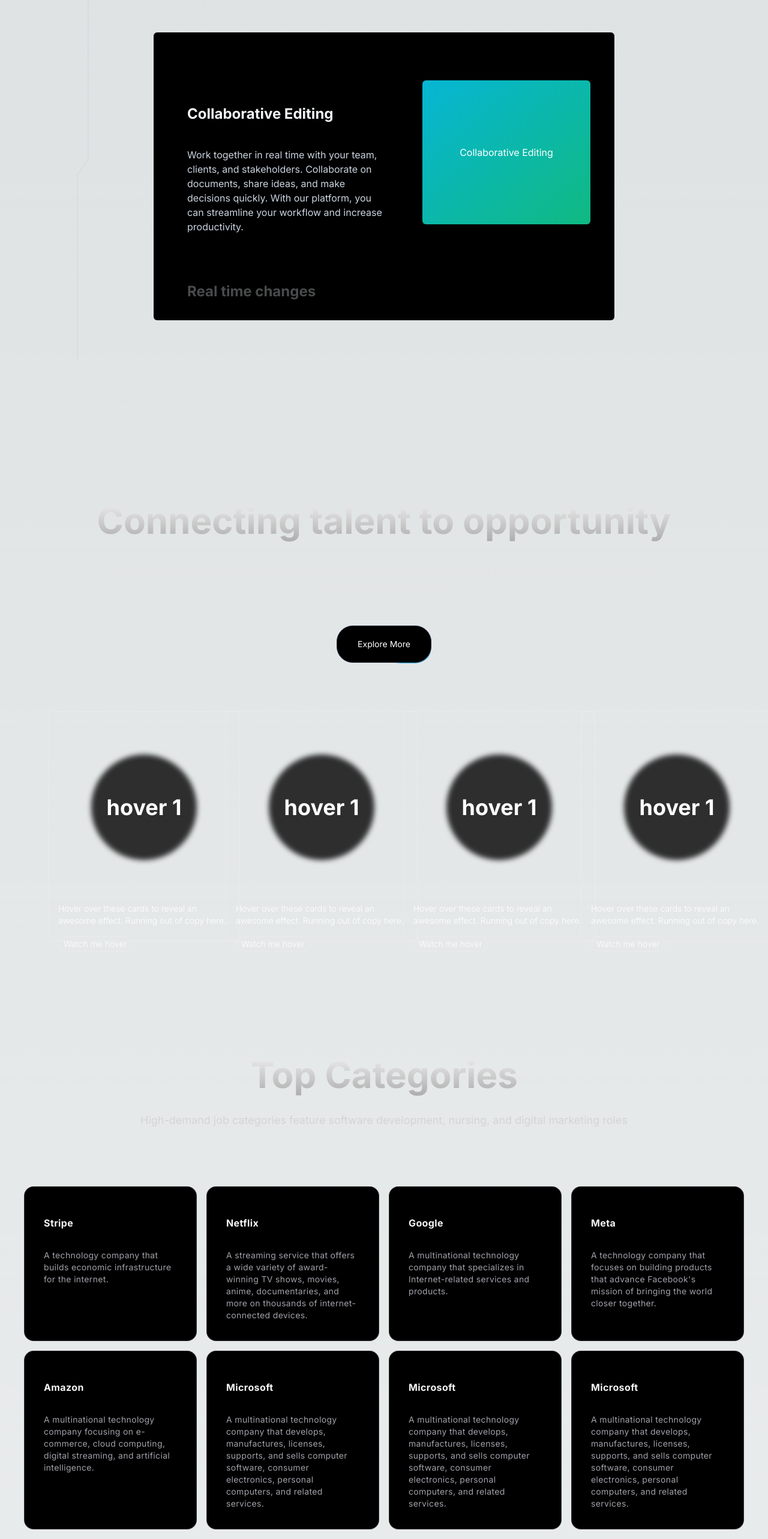
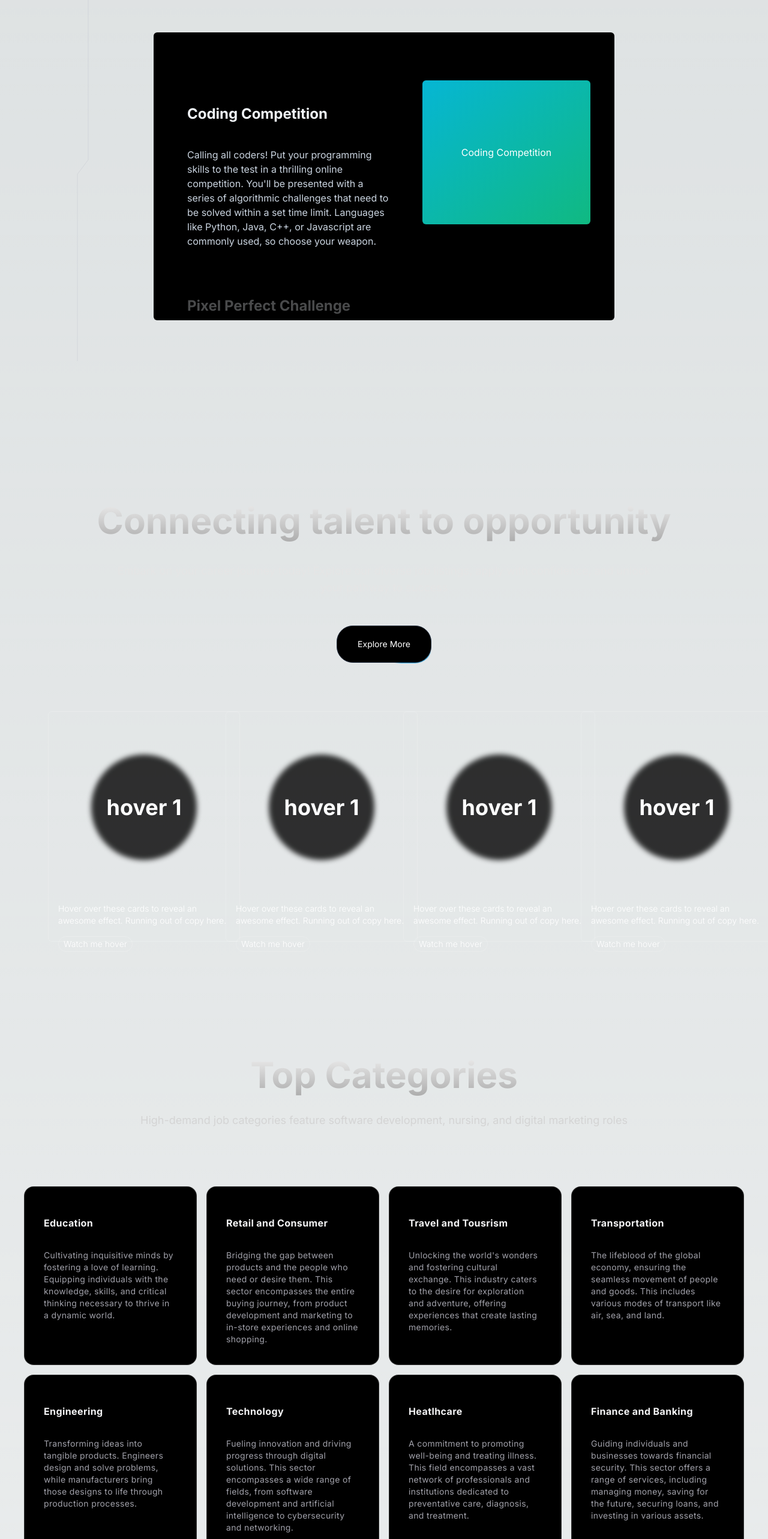
Before and after one commit to Sauradip07/Redesign-MyFuse-India, a Next.js app: page / in a window 1280 px wide. Shown: the part 2240-4806 px from the top of the page at 60% size. Built offline with nearby package versions, Linux system fonts and the light colour scheme.

Commit message:
top catagary and how its works change the text

```diff
--- a/app/CardHoverEffect/page.tsx
+++ b/app/CardHoverEffect/page.tsx
@@ -9,51 +9,51 @@ export function CardHoverEffectDemo() {
 }
 export const projects = [
    {
-    title: "Stripe",
+      title: "Education",
       description:
-      "A technology company that builds economic infrastructure for the internet.",
+         "Cultivating inquisitive minds by fostering a love of learning. Equipping individuals with the knowledge, skills, and critical thinking necessary to thrive in a dynamic world.",
       link: "https://stripe.com",
    },
    {
-    title: "Netflix",
+      title: "Retail and Consumer",
       description:
-      "A streaming service that offers a wide variety of award-winning TV shows, movies, anime, documentaries, and more on thousands of internet-connected devices.",
+         "Bridging the gap between products and the people who need or desire them.  This sector encompasses the entire buying journey, from product development and marketing to in-store experiences and online shopping.",
       link: "https://netflix.com",
    },
    {
-    title: "Google",
+      title: "Travel and Tousrism",
       description:
-      "A multinational technology company that specializes in Internet-related services and products.",
+         "Unlocking the world's wonders and fostering cultural exchange. This industry caters to the desire for exploration and adventure, offering experiences that create lasting memories.",
       link: "https://google.com",
    },
    {
-    title: "Meta",
+      title: "Transportation",
       description:
-      "A technology company that focuses on building products that advance Facebook's mission of bringing the world closer together.",
+         "The lifeblood of the global economy, ensuring the seamless movement of people and goods. This includes various modes of transport like air, sea, and land.",
       link: "https://meta.com",
    },
    {
-    title: "Amazon",
+      title: "Engineering",
       description:
-      "A multinational technology company focusing on e-commerce, cloud computing, digital streaming, and artificial intelligence.",
+         "Transforming ideas into tangible products. Engineers design and solve problems, while manufacturers bring those designs to life through production processes.",
       link: "https://amazon.com",
    },
    {
-    title: "Microsoft",
+      title: "Technology",
       description:
-      "A multinational technology company that develops, manufactures, licenses, supports, and sells computer software, consumer electronics, personal computers, and related services.",
+         "Fueling innovation and driving progress through digital solutions. This sector encompasses a wide range of fields, from software development and artificial intelligence to cybersecurity and networking.",
       link: "https://microsoft.com",
    },
    {
-    title: "Microsoft",
+      title: "Heatlhcare",
       description:
-      "A multinational technology company that develops, manufactures, licenses, supports, and sells computer software, consumer electronics, personal computers, and related services.",
+         "A commitment to promoting well-being and treating illness. This field encompasses a vast network of professionals and institutions dedicated to preventative care, diagnosis, and treatment.",
       link: "https://microsoft.com",
    },
    {
-    title: "Microsoft",
+      title: "Finance and Banking",
       description:
-      "A multinational technology company that develops, manufactures, licenses, supports, and sells computer software, consumer electronics, personal computers, and related services.",
+         "Guiding individuals and businesses towards financial security. This sector offers a range of services, including managing money, saving for the future, securing loans, and investing in various assets.",
       link: "https://microsoft.com",
    },
 ];
--- a/app/MeteorsCard/Page.tsx
+++ b/app/MeteorsCard/Page.tsx
@@ -1,7 +1,7 @@
 import React from "react";
 import { Meteors } from "../../components/ui/meteors";
 
-export function MeteorsDemo() {
+export function MeteorsDemo(props) {
    return (
       <div className="flex items-center justify-evenly">
          <div className="w-full relative max-w-sm px-8 py-4 min-w-64">
@@ -24,13 +24,11 @@ export function MeteorsDemo() {
                </div>
 
                <h1 className="font-bold text-xl text-white mb-4 relative z-50">
-                  Meteors because they&apos;re cool
+                  {props.titile}
                </h1>
 
                <p className="font-normal text-base text-slate-500 mb-4 relative z-50">
-                  I don&apos;t know what to write so I&apos;ll just paste
-                  something cool here. One more sentence because lorem ipsum is
-                  just unacceptable. Won&apos;t ChatGPT the shit out of this.
+                  {props.description}
                </p>
 
                <button className="border px-4 py-1 rounded-lg border-gray-500 text-gray-300">
@@ -49,9 +47,24 @@ export function MeteorsDemo() {
 export function TripleMeteorsDemo() {
    return (
       <div className="grid grid-cols-1  md:grid-cols-1 lg:grid-cols-3 content-center items-center place-content-center lg:px-60">
-         <MeteorsDemo />
-         <MeteorsDemo />
-         <MeteorsDemo />
+         <MeteorsDemo
+            titile={"Search a job"}
+            description={
+               "Looking for your next career opportunity? Explore our job listings and find the perfect match for your skills and aspirations. Your dream job may be just a click away"
+            }
+         />
+         <MeteorsDemo
+            titile={"Apply for job"}
+            description={
+               "Ready to take the next step in your career? Browse our job openings and start your application process today. Your future awaits – apply for your dream job now"
+            }
+         />
+         <MeteorsDemo
+            titile={"Get your job"}
+            description={
+               "Unlock your career potential with us! Browse through our job listings and take the first step towards securing your dream job. Your future career is just a clicks away"
+            }
+         />
       </div>
    );
 }
--- a/app/StickyScroll/Page.tsx
+++ b/app/StickyScroll/Page.tsx
@@ -5,19 +5,19 @@ import Image from "next/image";
 
 const content = [
    {
-    title: "Collaborative Editing",
+      title: "Coding Competition",
       description:
-      "Work together in real time with your team, clients, and stakeholders. Collaborate on documents, share ideas, and make decisions quickly. With our platform, you can streamline your workflow and increase productivity.",
+         "Calling all coders!  Put your programming skills to the test in a thrilling online competition.  You'll be presented with a series of algorithmic challenges that need to be solved within a set time limit. Languages like Python, Java, C++, or Javascript are commonly used, so choose your weapon.",
       content: (
          <div className="h-full w-full bg-[linear-gradient(to_bottom_right,var(--cyan-500),var(--emerald-500))] flex items-center justify-center text-white">
-        Collaborative Editing
+            Coding Competition
          </div>
       ),
    },
    {
-    title: "Real time changes",
+      title: "Pixel Perfect Challenge",
       description:
-      "See changes as they happen. With our platform, you can track every modification in real time. No more confusion about the latest version of your project. Say goodbye to the chaos of version control and embrace the simplicity of real-time updates.",
+         "Participants compete to build a website that exactly matches a provided design mockup. This tests your skills in HTML, CSS, and responsiveness",
       content: (
          <div className="h-full w-full  flex items-center justify-center text-white">
             <Image
@@ -31,22 +31,22 @@ const content = [
       ),
    },
    {
-    title: "Version control",
+      title: "One-Page Website Challenge",
       description:
-      "Experience real-time updates and never stress about version control again. Our platform ensures that you're always working on the most recent version of your project, eliminating the need for constant manual updates. Stay in the loop, keep your team aligned, and maintain the flow of your work without any interruptions.",
+         "The One-Page Website Challenge throws down the gauntlet for web designers and developers. Here, the traditional multi-page website structure is tossed aside.  Your mission: Craft a captivating and comprehensive website, with all its content, on a single scrollable page .",
       content: (
          <div className="h-full w-full bg-[linear-gradient(to_bottom_right,var(--orange-500),var(--yellow-500))] flex items-center justify-center text-white">
-        Version control
+            One-Page Website Challenge
          </div>
       ),
    },
    {
-    title: "Running out of content",
+      title: "Hackathon",
       description:
-      "Experience real-time updates and never stress about version control again. Our platform ensures that you're always working on the most recent version of your project, eliminating the need for constant manual updates. Stay in the loop, keep your team aligned, and maintain the flow of your work without any interruptions.",
+         "Hackathons! Calling programmers, designers, and dreamers! Collaborate intensely & create software or solve coding challenges in a weekend. It's a coding blitz fueled by coffee and teamwork.  Are you ready to innovate.",
       content: (
          <div className="h-full w-full bg-[linear-gradient(to_bottom_right,var(--cyan-500),var(--emerald-500))] flex items-center justify-center text-white">
-        Running out of content
+            Hackathon
          </div>
       ),
    },
--- a/app/page.tsx
+++ b/app/page.tsx
@@ -189,6 +189,11 @@ export default function Home() {
                   {" "}
                   Recent Blogs{" "}
                </h1>
+               <p className="mt-4 font-normal text-base md:text-lg text-neutral-300 max-w-5xl text-center mx-auto">
+                  Stay up-to-date with our latest insights and updates in our
+                  Recent Blog. Explore our most recent articles and posts to
+                  gain valuable knowledge on various topics.
+               </p>
             </div>
             <div className="flex justify-center">
                <div className="grid grid-cols-1 md:grid-cols-1 lg:grid-cols-3 justify-center gap-4 md:gap-6 lg:gap-16">
```
Lines whose indentation alone changed are shown as unchanged.
